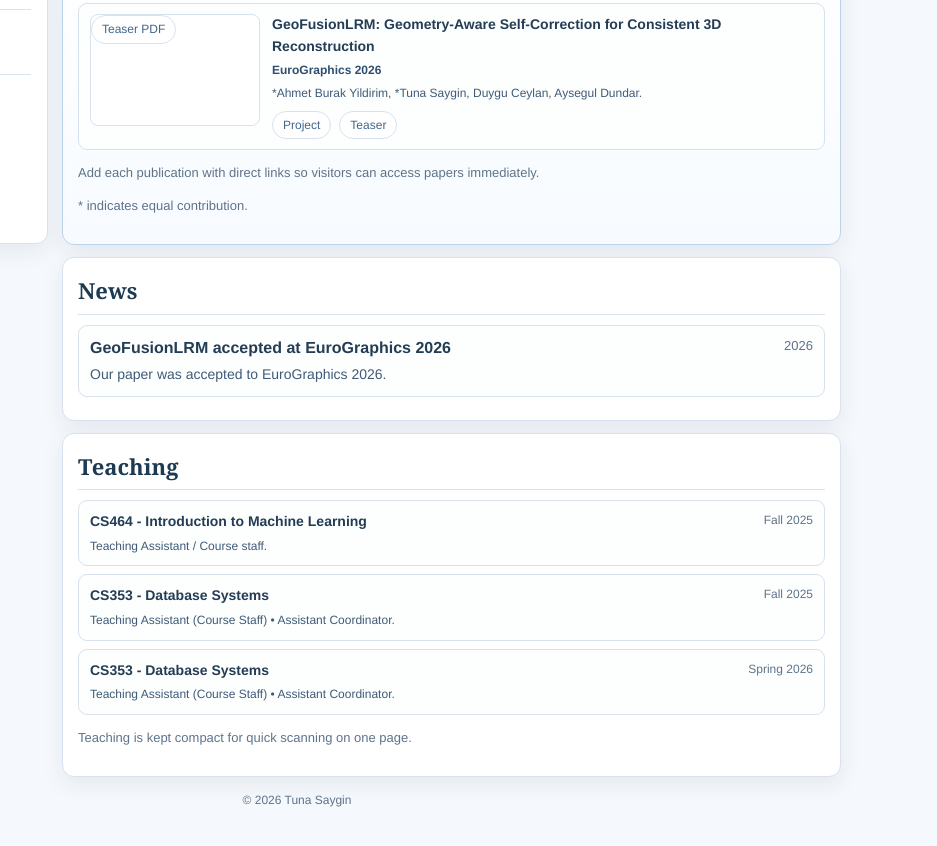
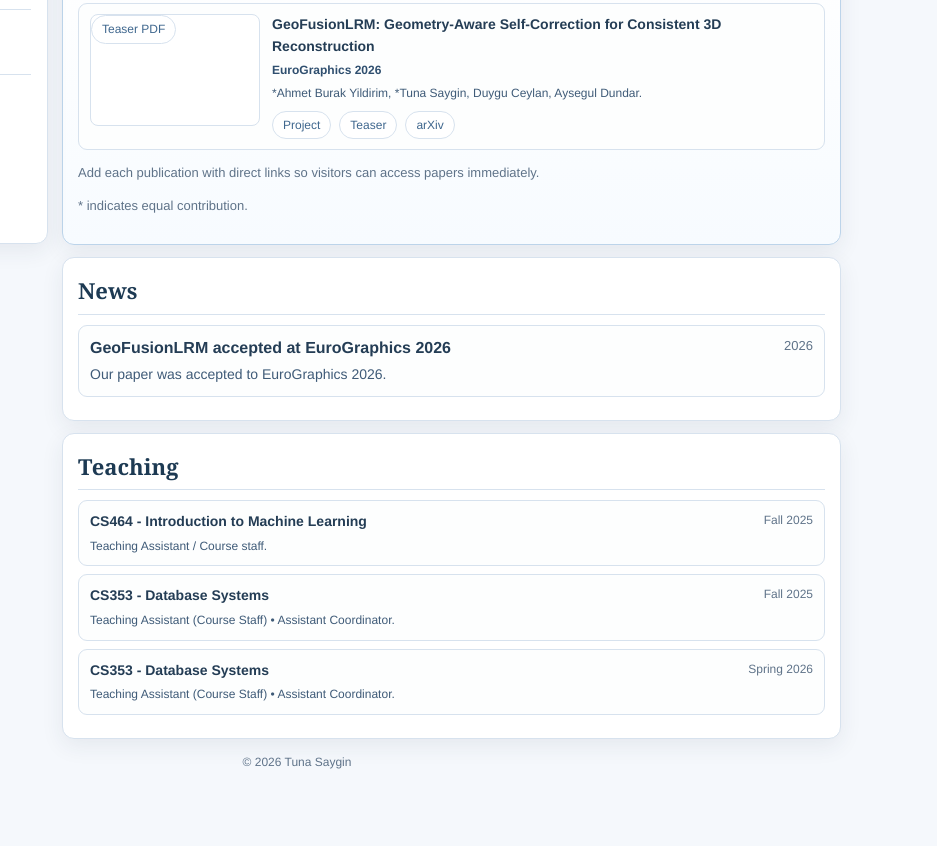
Before and after one commit to TunaSaygin/tunasaygin.github.io, a plain HTML site: page index.html in a window 1280 px wide. Shown: the part 332-1178 px from the top of the page, 343-1280 px from the left. After the commit the page ends 1146 px from the top, so only its background shows below. Drawn offline with Linux system fonts and the light colour scheme.

Commit message:
arxiv link added

```diff
--- a/index.html
+++ b/index.html
@@ -404,8 +404,8 @@
                 <div class="pub-links">
                   <a class="pub-link" href="https://geofusionlrm.abyildirim.com" target="_blank" rel="noreferrer">Project</a>
                   <a class="pub-link" href="teaser.pdf" target="_blank" rel="noreferrer">Teaser</a>
+                  <a class="pub-link" href="https://arxiv.org/abs/2602.14119" target="_blank" rel="noreferrer">arXiv</a>
                   <!-- <a class="pub-link" href="https://YOUR_PAPER_URL" target="_blank" rel="noreferrer">Paper (PDF)</a> -->
-                  <!-- <a class="pub-link" href="https://arxiv.org/abs/YOUR_ID" target="_blank" rel="noreferrer">arXiv</a> -->
                   <!-- <a class="pub-link" href="https://github.com/YOUR_REPO" target="_blank" rel="noreferrer">Code</a> -->
                 </div>
               </div>
@@ -465,7 +465,6 @@
             </div>
             <p class="desc">Teaching Assistant (Course Staff) • Assistant Coordinator.</p>
           </article>
-          <p class="muted">Teaching is kept compact for quick scanning on one page.</p>
         </section>
       </main>
     </div>
```
